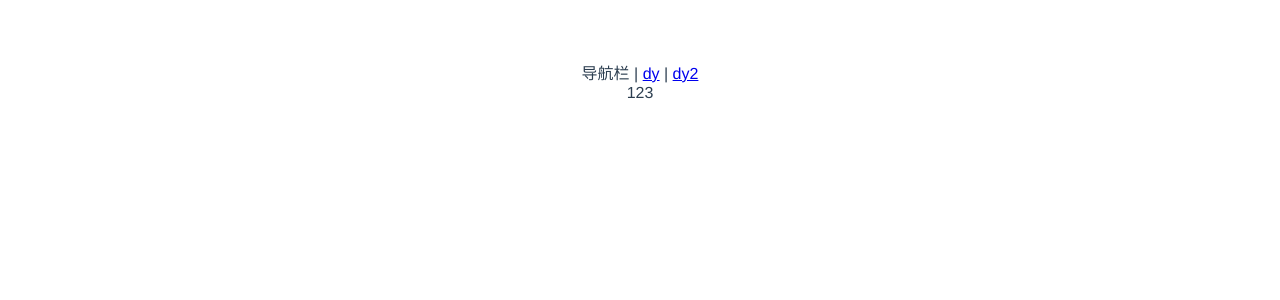
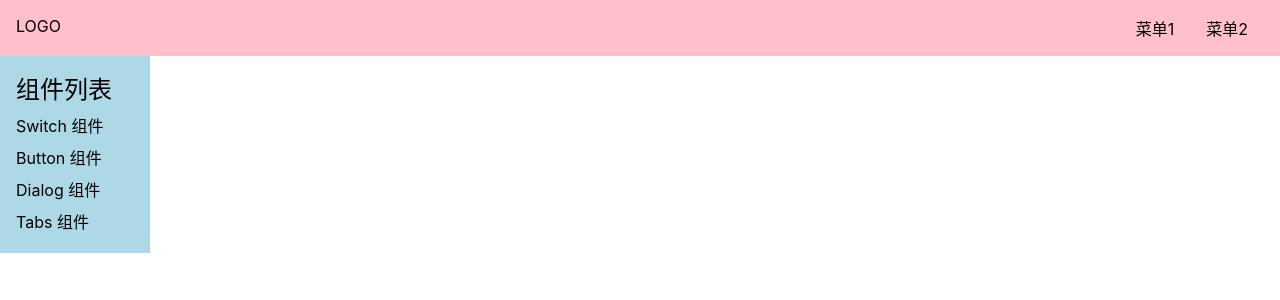
Before and after one commit to biggeryao/dy-ui, a Vue app: page / in a window 1280 px wide. Shown: the top 300 px of the page. Built offline with nearby package versions, Linux system fonts and the light colour scheme.

Commit message:
添加html和css

```diff
--- a/package.json
+++ b/package.json
@@ -6,11 +6,13 @@
     "build": "vite build"
   },
   "dependencies": {
+
     "vue": "^3.0.0-rc.1",
     "vue-router": "4.0.0-beta.3"
   },
   "devDependencies": {
     "@vue/compiler-sfc": "^3.0.0-rc.1",
+    "sass": "1.26.10",
     "vite": "^1.0.0-rc.1"
   }
 }
--- a/src/App.vue
+++ b/src/App.vue
@@ -1,8 +1,4 @@
 <template>
-<div>导航栏 |
-  <router-link to="/">dy</router-link> |
-  <router-link to="/xxx">dy2</router-link>
-</div>
   <router-view/>
 </template>
 
--- /dev/null
+++ b/src/components/TopNav.vue
@@ -0,0 +1,35 @@
+<template>
+  <div class="topnav">
+    <div class="logo">LOGO</div>
+    <ul class="menu">
+      <li>菜单1</li>
+      <li>菜单2</li>
+    </ul>
+  </div>
+</template>
+<script lang="ts">
+export default {
+
+}
+</script>
+<style lang="scss" scoped>
+.topnav {
+  background: pink;
+  display: flex;
+  padding: 16px;
+  position: relative;
+  z-index: 10;
+  > .logo {
+    max-width: 6em;
+    margin-right: auto;
+  }
+  > .menu {
+    display: flex;
+    white-space: nowrap;
+    flex-wrap: nowrap;
+    > li {
+      margin: 0 1em;
+    }
+  }
+}
+</style>
--- a/src/components/dy.vue
+++ /dev/null
@@ -1,7 +0,0 @@
-<template>
-<div>123</div>
-</template>
-
-<script>
-
-</script>
--- a/src/components/dy2.vue
+++ /dev/null
@@ -1,19 +0,0 @@
-<template>
-  <h1>{{ msg }}</h1>
-  <button @click="count++">count is: {{ count }}</button>
-  <p>Edit <code>components/HelloWorld.vue</code> to test hot module replacement.</p>
-</template>
-
-<script>
-export default {
-  name: 'HelloWorld',
-  props: {
-    msg: String
-  },
-  data() {
-    return {
-      count: 0
-    }
-  }
-}
-</script>
--- a/src/index.css
+++ /dev/null
@@ -1,8 +0,0 @@
-#app {
-  font-family: Avenir, Helvetica, Arial, sans-serif;
-  -webkit-font-smoothing: antialiased;
-  -moz-osx-font-smoothing: grayscale;
-  text-align: center;
-  color: #2c3e50;
-  margin-top: 60px;
-}
--- /dev/null
+++ b/src/index.scss
@@ -0,0 +1,27 @@
+* {
+  margin: 0;
+  padding: 0;
+  box-sizing: border-box;
+}
+ul,
+ol {
+  list-style: none;
+}
+a {
+  text-decoration: none;
+  color: inherit;
+  &:hover {
+    border-bottom: 1px solid;
+    cursor: pointer;
+  }
+}
+h1,h2,h3,h4,h5,h6{
+  font-weight: normal;
+}
+
+body {
+  font-size: 16px;
+  // 为什么这样写 font-family
+  // 答案见 https://github.com/zenozeng/fonts.css/
+  font-family: -apple-system, "Noto Sans", "Helvetica Neue", Helvetica, "Nimbus Sans L", Arial, "Liberation Sans", "PingFang SC", "Hiragino Sans GB", "Noto Sans CJK SC", "Source Han Sans SC", "Source Han Sans CN", "Microsoft YaHei", "Wenquanyi Micro Hei", "WenQuanYi Zen Hei", "ST Heiti", SimHei, "WenQuanYi Zen Hei Sharp", sans-serif;
+}
--- /dev/null
+++ b/src/views/Doc.vue
@@ -0,0 +1,52 @@
+<template>
+  <div>
+    <Topnav/>
+    <div class="content">
+      <aside>
+        <h2>组件列表</h2>
+        <ol>
+          <li>
+            <router-link to="/doc/swich">Switch 组件</router-link>
+          </li>
+          <li>
+            <router-link to="/doc/button">Button 组件</router-link>
+          </li>
+          <li>
+            <router-link to="/doc/dialog">Dialog 组件</router-link>
+          </li>
+          <li>
+            <router-link to="/doc/tabs">Tabs 组件</router-link>
+          </li>
+        </ol>
+      </aside>
+      <main>主内容</main>
+    </div>
+  </div>
+</template>
+<script lang="ts">
+import Topnav from '../components/Topnav.vue';
+
+export default {
+  components: {Topnav}
+};
+</script>
+<style lang="scss" scoped>
+aside {
+  background: lightblue;
+  width: 150px;
+  position: fixed;
+  top: 0;
+  left: 0;
+  padding: 70px 16px 16px;
+
+  > h2 {
+    margin-bottom: 4px;
+  }
+
+  > ol {
+    > li {
+      padding: 4px 0;
+    }
+  }
+}
+</style>
--- /dev/null
+++ b/src/views/Home.vue
@@ -0,0 +1,43 @@
+<template>
+  <div>
+    <Topnav/>
+    <div class="banner">
+      <h1>轱辘UI</h1>
+      <h2>一个厉害的 UI 框架</h2>
+      <p class="actions">
+        <a href="https://github.com">GitHub</a>
+        <router-link to="/doc">开始</router-link>
+      </p>
+    </div>
+  </div>
+</template>
+<script lang="ts">
+import Topnav from '../components/Topnav.vue'
+export default {
+  components: {Topnav}
+}
+</script>
+<style lang="scss" scoped>
+.banner {
+  padding: 100px 0;
+  display: flex;
+  justify-content: center;
+  align-items: center;
+  flex-direction: column;
+  background: lightgreen;
+  > .actions{
+    padding: 8px 0;
+    a {
+      margin:0 8px;
+      background: #fff;
+      display: inline-block;
+      $h: 28px;
+      height: $h;
+      line-height: $h;
+      border-radius: $h/2;
+      padding: 0 8px;
+    }
+  }
+}
+
+</style>
```
Also changed, not shown: src/main.ts (+5 -5 lines), 1 other file (tests, documents, lock files or other folders).
